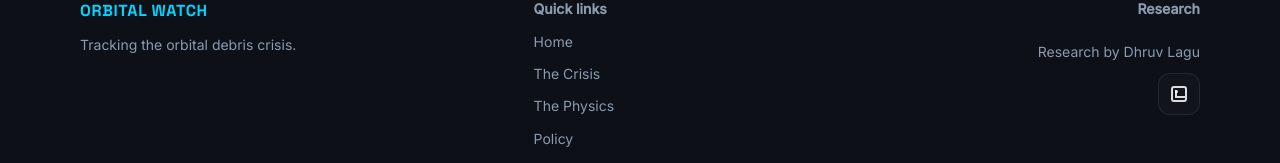
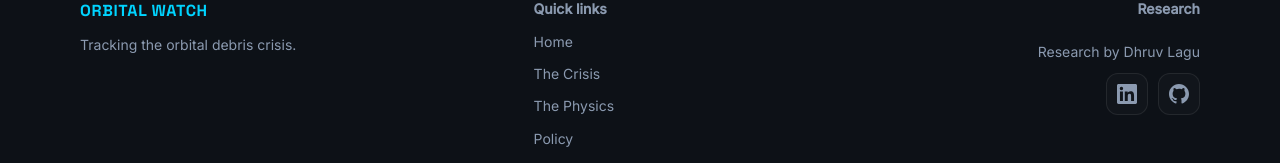
Before and after one commit to dhruvlagu/orbital-watch, a React (Vite) app: page /crisis in a window 1280 px wide. Shown: the part 4008-4171 px from the top of the page. Built offline with nearby package versions, Linux system fonts and the light colour scheme; no server answers.

Commit message:
Small Updates

```diff
--- a/index.html
+++ b/index.html
@@ -6,13 +6,14 @@
   <meta name="viewport" content="width=device-width, initial-scale=1.0" />
 
   <!-- Primary SEO -->
-  <title>Orbital Watch | Analyzing the Space Debris Crisis</title>
-  <meta name="description" content="Orbital Watch is an interactive space sustainability dashboard tracking low Earth orbit (LEO) debris, simulating collision cascades, and mapping treaty compliance for spacefaring nations." />
-  <meta name="keywords" content="space debris, Kessler Syndrome, low Earth orbit, LEO tracking, space sustainability, satellite collisions, space policy tracker, space law, orbital debris crisis" />
-  <meta name="robots" content="index, follow" />
-  <meta name="author" content="Orbital Watch" />
+  <title>Orbital Watch | Space Debris Tracker & Kessler Syndrome Simulator</title>
+  <meta name="description" content="Orbital Watch is an interactive space sustainability project by Dhruv Lagu that tracks low Earth orbit debris, simulates Kessler Syndrome cascades, and maps space policy compliance." />
+  <meta name="keywords" content="Orbital Watch, Dhruv Lagu, space debris, Kessler Syndrome, low Earth orbit, LEO tracking, space sustainability, satellite collisions, space policy tracker, space law, orbital debris crisis" />
+  <meta name="robots" content="index, follow, max-snippet:-1, max-image-preview:large, max-video-preview:-1" />
+  <meta name="author" content="Dhruv Lagu" />
   <meta name="theme-color" content="#090f1f" />
   <link rel="canonical" href="https://orbitalwatch.vercel.app/" />
+  <link rel="sitemap" type="application/xml" href="/sitemap.xml" />
 
   <!-- Icons -->
   <link rel="icon" type="image/svg+xml" href="/favicon.svg" />
@@ -23,8 +24,8 @@
   <meta property="og:site_name" content="Orbital Watch" />
   <meta property="og:type" content="website" />
   <meta property="og:url" content="https://orbitalwatch.vercel.app/" />
-  <meta property="og:title" content="Orbital Watch | Analyzing the Space Debris Crisis" />
-  <meta property="og:description" content="An interactive space sustainability dashboard tracking LEO debris, simulating Kessler Syndrome cascades, and mapping international treaty compliance." />
+  <meta property="og:title" content="Orbital Watch | Space Debris Tracker & Kessler Syndrome Simulator" />
+  <meta property="og:description" content="An interactive space sustainability project by Dhruv Lagu tracking LEO debris, simulating Kessler Syndrome cascades, and mapping international treaty compliance." />
   <meta property="og:image" content="https://orbitalwatch.vercel.app/og-image.png" />
   <meta property="og:image:width" content="1200" />
   <meta property="og:image:height" content="630" />
@@ -33,8 +34,8 @@
 
   <!-- Twitter / X Card -->
   <meta name="twitter:card" content="summary_large_image" />
-  <meta name="twitter:title" content="Orbital Watch | Analyzing the Space Debris Crisis" />
-  <meta name="twitter:description" content="Track LEO debris in real time, simulate collision cascades, and inspect space sustainability policy. Built for the Congressional App Challenge." />
+  <meta name="twitter:title" content="Orbital Watch | Space Debris Tracker & Kessler Syndrome Simulator" />
+  <meta name="twitter:description" content="Track LEO debris in real time, simulate collision cascades, and inspect space sustainability policy. Built by Dhruv Lagu." />
   <meta name="twitter:image" content="https://orbitalwatch.vercel.app/og-image.png" />
   <meta name="twitter:image:alt" content="Orbital Watch — space debris tracking dashboard" />
 
@@ -63,7 +64,16 @@
     "@type": "WebSite",
     "name": "Orbital Watch",
     "url": "https://orbitalwatch.vercel.app",
-    "description": "Interactive space sustainability dashboard tracking low Earth orbit (LEO) debris, simulating collision cascades, and mapping treaty compliance for spacefaring nations."
+    "description": "Interactive space sustainability project tracking low Earth orbit debris, simulating Kessler Syndrome cascades, and mapping treaty compliance for spacefaring nations.",
+    "author": {
+      "@type": "Person",
+      "name": "Dhruv Lagu"
+    },
+    "publisher": {
+      "@type": "Organization",
+      "name": "Orbital Watch"
+    },
+    "inLanguage": "en"
   }
   </script>
 </head>
--- a/src/components/Footer.tsx
+++ b/src/components/Footer.tsx
@@ -24,9 +24,30 @@
         <div className="footer__col footer__col--right">
           <div className="footer__heading">Research</div>
           <div className="footer__meta">Research by Dhruv Lagu</div>
-          <a className="footer__iconLink" href="#" aria-label="LinkedIn (placeholder link)">
-            <span className="linkedinIcon" aria-hidden="true" />
-          </a>
+          <div className="footer__socialLinks">
+            <a
+              className="footer__iconLink"
+              href="https://www.linkedin.com"
+              target="_blank"
+              rel="noopener noreferrer"
+              aria-label="LinkedIn"
+            >
+              <svg xmlns="http://www.w3.org/2000/svg" width="20" height="20" viewBox="0 0 24 24" fill="currentColor" aria-hidden="true">
+                <path d="M20.447 20.452h-3.554v-5.569c0-1.328-.027-3.037-1.852-3.037-1.853 0-2.136 1.445-2.136 2.939v5.667H9.351V9h3.414v1.561h.046c.477-.9 1.637-1.85 3.37-1.85 3.601 0 4.267 2.37 4.267 5.455v6.286zM5.337 7.433a2.062 2.062 0 01-2.063-2.065 2.064 2.064 0 112.063 2.065zm1.782 13.019H3.555V9h3.564v11.452zM22.225 0H1.771C.792 0 0 .774 0 1.729v20.542C0 23.227.792 24 1.771 24h20.451C23.2 24 24 23.227 24 22.271V1.729C24 .774 23.2 0 22.222 0h.003z"/>
+              </svg>
+            </a>
+            <a
+              className="footer__iconLink"
+              href="https://github.com/dhruvlagu/orbital-watch"
+              target="_blank"
+              rel="noopener noreferrer"
+              aria-label="GitHub"
+            >
+              <svg xmlns="http://www.w3.org/2000/svg" width="20" height="20" viewBox="0 0 24 24" fill="currentColor" aria-hidden="true">
+                <path d="M12 0C5.374 0 0 5.373 0 12c0 5.302 3.438 9.8 8.207 11.387.599.111.793-.261.793-.577v-2.234c-3.338.726-4.033-1.416-4.033-1.416-.546-1.387-1.333-1.756-1.333-1.756-1.089-.745.083-.729.083-.729 1.205.084 1.839 1.237 1.839 1.237 1.07 1.834 2.807 1.304 3.492.997.107-.775.418-1.305.762-1.604-2.665-.305-5.467-1.334-5.467-5.931 0-1.311.469-2.381 1.236-3.221-.124-.303-.535-1.524.117-3.176 0 0 1.008-.322 3.301 1.23A11.509 11.509 0 0112 5.803c1.02.005 2.047.138 3.006.404 2.291-1.552 3.297-1.23 3.297-1.23.653 1.653.242 2.874.118 3.176.77.84 1.235 1.911 1.235 3.221 0 4.609-2.807 5.624-5.479 5.931.43.372.823 1.102.823 2.222v3.293c0 .319.192.694.801.576C20.566 21.797 24 17.3 24 12c0-6.627-5.373-12-12-12z"/>
+              </svg>
+            </a>
+          </div>
         </div>
       </div>
 
--- a/src/hooks/useDocumentMetadata.ts
+++ b/src/hooks/useDocumentMetadata.ts
@@ -2,7 +2,16 @@
 
 const SITE_URL = "https://orbitalwatch.vercel.app";
 const SITE_NAME = "Orbital Watch";
+const SITE_AUTHOR = "Dhruv Lagu";
 const DEFAULT_OG_IMAGE = `${SITE_URL}/og-image.png`;
+const DEFAULT_KEYWORDS = [
+  SITE_NAME,
+  "Dhruv Lagu",
+  "space debris",
+  "Kessler Syndrome",
+  "orbital sustainability",
+  "space policy"
+].join(", ");
 
 function setMetaAttribute(
   selector: string,
@@ -56,6 +65,23 @@
     }
 
     metaDescription.setAttribute("content", description);
+
+    let metaAuthor = document.querySelector('meta[name="author"]');
+    if (!metaAuthor) {
+      metaAuthor = document.createElement("meta");
+      metaAuthor.setAttribute("name", "author");
+      document.head.appendChild(metaAuthor);
+    }
+    metaAuthor.setAttribute("content", SITE_AUTHOR);
+
+    let metaKeywords = document.querySelector('meta[name="keywords"]');
+    if (!metaKeywords) {
+      metaKeywords = document.createElement("meta");
+      metaKeywords.setAttribute("name", "keywords");
+      document.head.appendChild(metaKeywords);
+    }
+    metaKeywords.setAttribute("content", DEFAULT_KEYWORDS);
+
     setCanonicalUrl(canonicalUrl);
 
     // Open Graph
@@ -66,6 +92,7 @@
     setMetaAttribute('meta[property="og:url"]', "property", "og:url", canonicalUrl);
     setMetaAttribute('meta[property="og:image"]', "property", "og:image", ogImage);
     setMetaAttribute('meta[property="og:image:alt"]', "property", "og:image:alt", `${SITE_NAME} — ${title}`);
+    setMetaAttribute('meta[property="article:author"]', "property", "article:author", SITE_AUTHOR);
 
     // Twitter / X
     setMetaAttribute('meta[name="twitter:card"]', "name", "twitter:card", "summary_large_image");
@@ -84,23 +111,25 @@
     }
     const schema = {
       "@context": "https://schema.org",
-      "@type": "Article",
+      "@type": "WebPage",
+      "name": title,
       "headline": title,
       "description": description,
       "url": canonicalUrl,
       "image": ogImage,
       "author": {
-        "@type": "Organization",
-        "name": "Orbital Watch"
+        "@type": "Person",
+        "name": SITE_AUTHOR
       },
       "publisher": {
         "@type": "Organization",
-        "name": "Orbital Watch",
+        "name": SITE_NAME,
         "logo": {
           "@type": "ImageObject",
           "url": `${SITE_URL}/og-image.png`
         }
-      }
+      },
+      "inLanguage": "en"
     };
     ldJsonScript.textContent = JSON.stringify(schema);
 
--- a/src/styles/layout.css
+++ b/src/styles/layout.css
@@ -1088,6 +1088,11 @@
   gap: 10px;
 }
 
+.footer__socialLinks {
+  display: flex;
+  gap: 10px;
+}
+
 .footer__iconLink {
   width: 42px;
   height: 42px;
@@ -1097,42 +1102,20 @@
   border: 1px solid var(--border-subtle);
   background: rgba(255, 255, 255, 0.02);
   transition: border-color 0.2s ease, box-shadow 0.2s ease;
+  color: var(--text-secondary);
 }
 
 .footer__iconLink:hover {
   border-color: rgba(0, 212, 255, 0.3);
   box-shadow: var(--glow-blue);
-}
-
-.linkedinIcon {
-  width: 16px;
-  height: 16px;
-  border-radius: 3px;
-  border: 2px solid rgba(255, 255, 255, 0.85);
-  position: relative;
-  display: inline-block;
-}
-
-.linkedinIcon::before {
-  content: "";
-  position: absolute;
-  left: 2px;
-  top: 2px;
-  width: 3px;
-  height: 3px;
-  border-radius: 999px;
-  background: rgba(255, 255, 255, 0.85);
-}
-
-.linkedinIcon::after {
-  content: "";
-  position: absolute;
-  left: 2px;
-  bottom: 2px;
-  width: 10px;
-  height: 8px;
-  border-left: 2px solid rgba(255, 255, 255, 0.85);
-  border-bottom: 2px solid rgba(255, 255, 255, 0.85);
+  color: var(--accent-blue);
+}
+
+.footer__iconLink svg {
+  display: block;
+  width: 20px;
+  height: 20px;
+  transition: color 0.2s ease;
 }
 
 .footer__bottom {
--- a/src/styles/solutions.css
+++ b/src/styles/solutions.css
@@ -240,14 +240,14 @@
 .adrGrid {
   display: grid;
   grid-template-columns: 1fr;
-  gap: 24px;
+  gap: 18px;
 }
 
 .adrCard {
-  padding: 26px;
+  padding: 22px;
   display: flex;
   flex-direction: column;
-  gap: 14px;
+  gap: 12px;
   position: relative;
   overflow: hidden;
   transition: transform 0.3s ease, box-shadow 0.3s ease, border-color 0.3s ease;
@@ -339,7 +339,7 @@
   display: flex;
   flex-direction: column;
   gap: 4px;
-  padding: 12px 14px;
+  padding: 10px 12px;
   border-radius: 8px;
   background: rgba(255, 255, 255, 0.03);
   border: 1px solid rgba(255, 255, 255, 0.07);
@@ -369,17 +369,6 @@
 @media (min-width: 768px) {
   .adrGrid {
     grid-template-columns: repeat(2, 1fr);
-  }
-}
-
-@media (min-width: 1024px) {
-  .adrGrid {
-    grid-template-columns: repeat(3, 1fr);
-  }
-
-  /* Center the lone fourth card in the second row */
-  .adrGrid > :nth-child(4) {
-    grid-column: 2 / 3;
   }
 }
 
```
Also changed, not shown: 2 other files (tests, documents, lock files or other folders).
